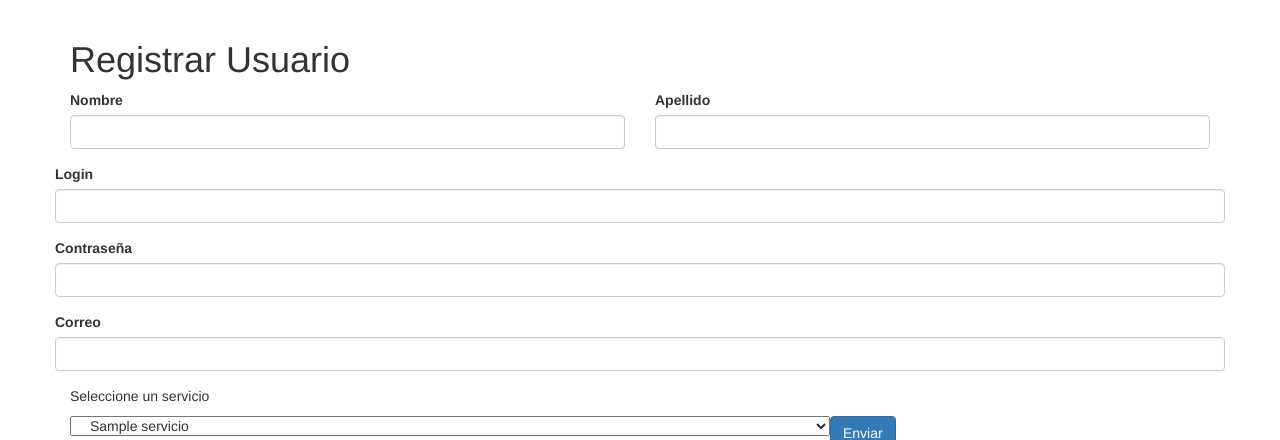
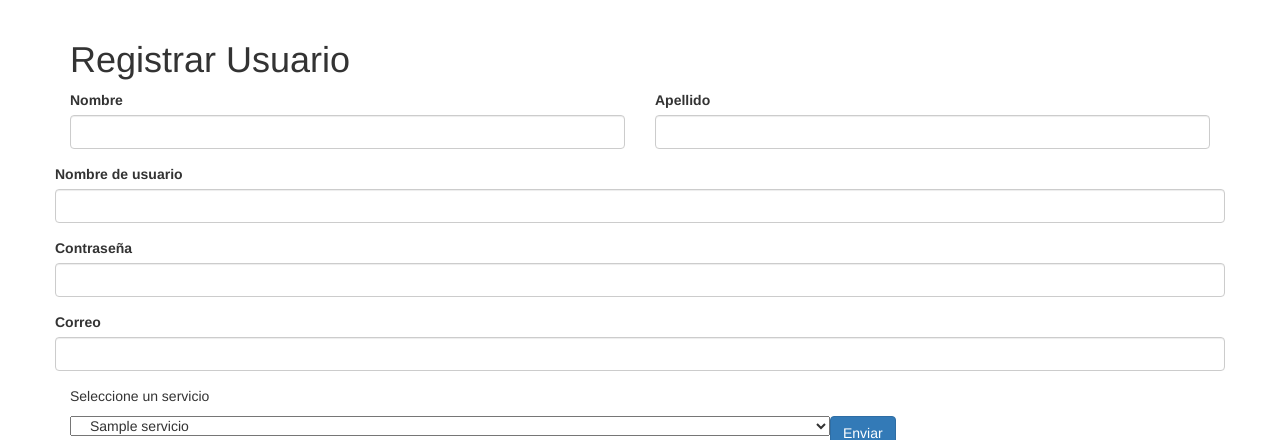
Before and after one commit to croasaint/reserva2, a CodeIgniter app: page /reservas/user/registration in a window 1280 px wide. Shown: the part 52-492 px from the top of the page. Run offline with CodeIgniter, Linux system fonts and the light colour scheme; tables that the repository leaves empty or names only in its code hold one stand-in row (values such as "Sample post").

Commit message:
fixing register page

```diff
--- a/application/config/routes.php
+++ b/application/config/routes.php
@@ -54,7 +54,7 @@ $route['404_override'] = '';
 $route['service/add'] = 'Service/show_add_service';
 $route['service/show/(:num)'] = 'Service/show_service/$1';
 $route['resource/reservation/(:num)'] = 'resource/show_add_resource/$1';
-$route['user/registration'] = 'Service/addUser/$1';
+$route['user/registration'] = 'Service/addUser';
 $route['user/login'] = 'signin/loginUser';
 $route['resource/getschedules/(:num)'] = 'resource/get_schedules/$1';
 $route['resource/addschedule']['POST'] = 'resource/add_schedule';
--- a/application/controllers/Service.php
+++ b/application/controllers/Service.php
@@ -83,14 +83,14 @@ public function recieveData_R(){
      'id_servicio' => $this->input->post('id_servicio'),
      'nombre' => $this->input->post('nombre'),
      'apellido' => $this->input->post('apellido'),
-     'username' => $this->input->post('login'),
+     'username' => $this->input->post('username'),
      'email' => $this->input->post('correo'),
      'password' => $this->input->post('password')
 
    );
 
    $this->Service_model->insertUser($this->data);
-   redirect('service/show');
+   redirect('user/registration');
 
   }
 }
--- a/application/models/Service_model.php
+++ b/application/models/Service_model.php
@@ -55,7 +55,8 @@ class Service_model extends CI_Model{
       'apellido'=>$data['apellido'],
       'username'=>$data['username'],
       'email'=>$data['email'],
-      'password'=>$data['password']
+      'password'=>$data['password'],
+      'rol'=>'member'
   ));
 
 }
--- a/application/views/user/registration.php
+++ b/application/views/user/registration.php
@@ -12,8 +12,8 @@
     </div>
   </div>
   <div class="form-group">
-    <label for="login">Login</label>
-    <input type="text" class="form-control" id="login"  name='login'>
+    <label for="login">Nombre de usuario</label>
+    <input type="text" class="form-control" id="username"  name='username'>
   </div>
 
   <div class="form-group">
--- a/assets/js/calendar.js
+++ b/assets/js/calendar.js
@@ -60,7 +60,7 @@ function saveEvent() {
 		error: function() {
 			alert("Ha ocurrido un error en la reserva!");
 		},
-		success: async function(data) {
+		success: async function() {
 			var dataSource = await calendar.getDataSource()();
 			if (event.id) {
 				for (var i in dataSource) {
```
